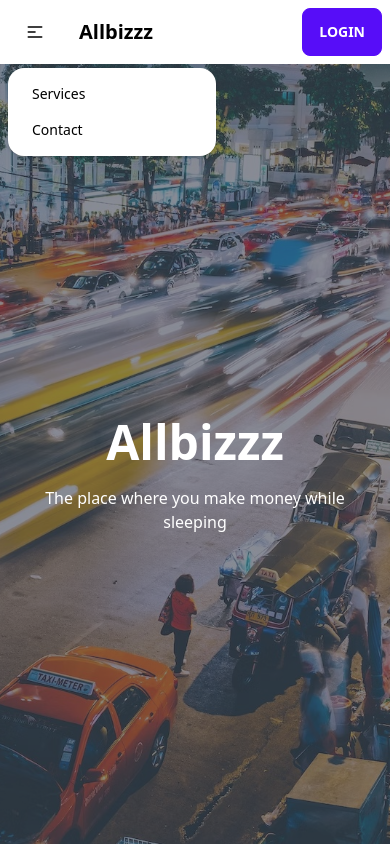
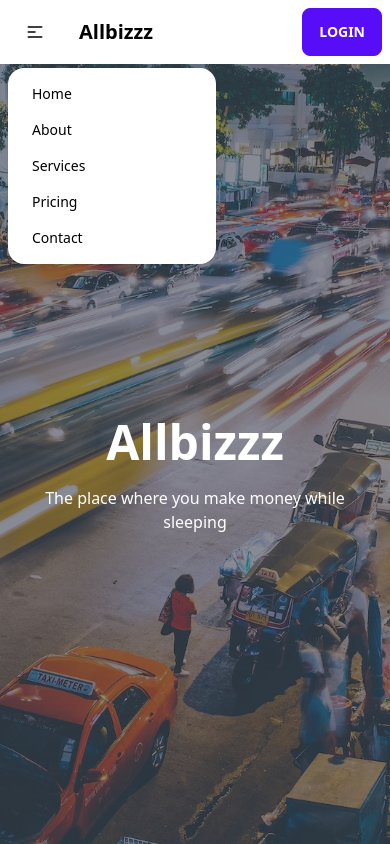
Before and after one commit to nazimboudeffa/business-nextjs-supabase-tailwind, a Next.js app: page / in a window 390 px wide. Both pictures are taken after a click on the label 35 px from the left and 32 px from the top of the page. Shown: the top 844 px of the page. Built offline with nearby package versions, Linux system fonts and the light colour scheme.

Commit message:
Little fix for the Nevbar

```diff
--- a/components/Navbar.tsx
+++ b/components/Navbar.tsx
@@ -8,10 +8,13 @@ function Navbar () {
                 <label tabIndex={0} className="btn btn-ghost lg:hidden">
                     <svg xmlns="http://www.w3.org/2000/svg" className="h-5 w-5" fill="none" viewBox="0 0 24 24" stroke="currentColor"><path strokeLinecap="round" strokeLinejoin="round" strokeWidth="2" d="M4 6h16M4 12h8m-8 6h16" /></svg>
                 </label>
-                <ul tabIndex={0} className="menu menu-compact dropdown-content mt-3 p-2 shadow bg-base-100 rounded-box w-52">
-                    <li><Link href="/services">Services</Link></li>
-                    <li><a>Contact</a></li>
-                </ul>
+                    <ul tabIndex={0} className="menu menu-compact dropdown-content mt-3 p-2 shadow bg-base-100 rounded-box w-52">
+                        <li><Link href="/dashboard">Home</Link></li>
+                        <li><a>About</a></li>
+                        <li><Link href="/services">Services</Link></li>
+                        <li><a>Pricing</a></li>
+                        <li><a>Contact</a></li>
+                    </ul>
                 </div>
                 <Link href="/" className="btn btn-ghost normal-case text-xl">Allbizzz</Link>
             </div>
```
